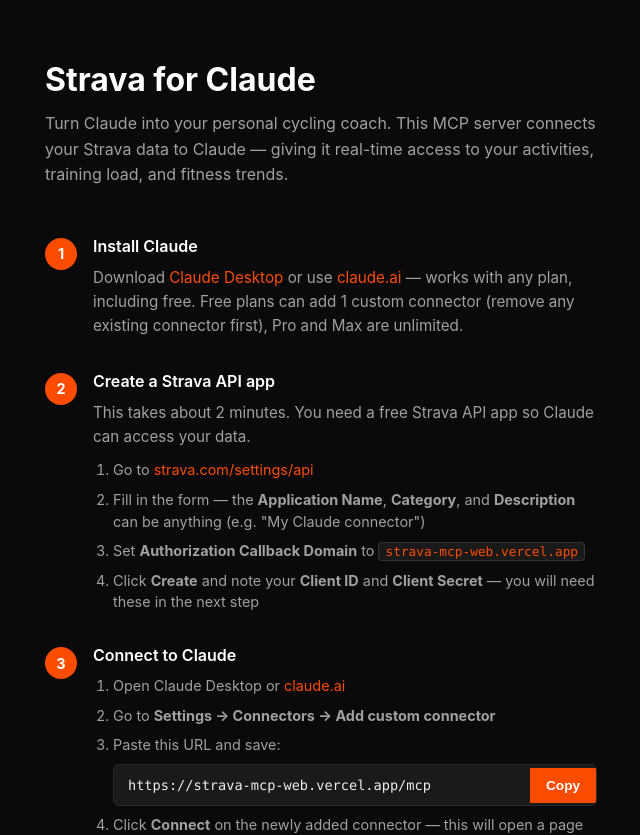
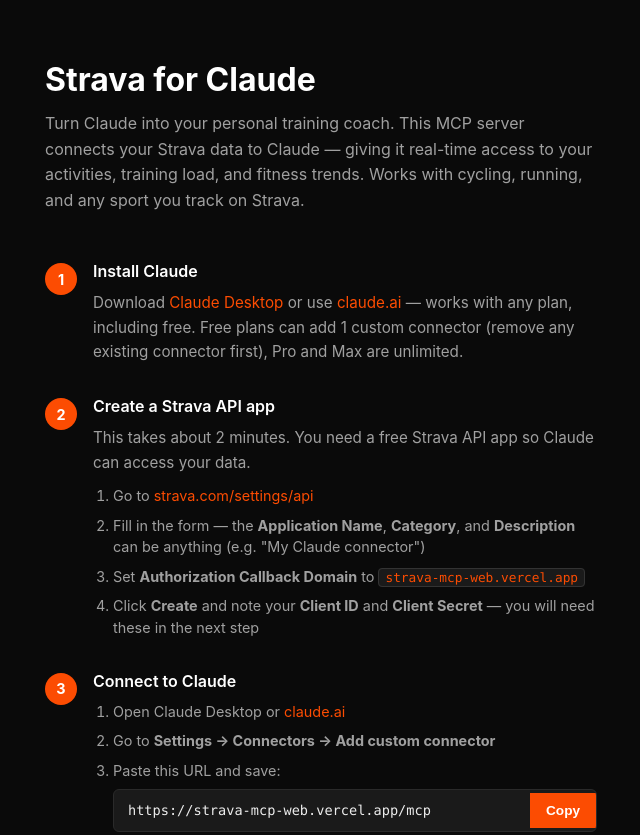
Before and after one commit to ArjanLig/strava-mcp, a Next.js app in the folder strava-mcp-web/: page / in a window 1280 px wide. Shown: the top 835 px of the page, without its empty margins (319-959 px from the left). Built offline with nearby package versions, Linux system fonts and the light colour scheme.

Commit message:
Broaden messaging: training coach, not just cycling

```diff
--- a/strava-mcp-web/app/page.tsx
+++ b/strava-mcp-web/app/page.tsx
@@ -18,9 +18,10 @@
       <div className="hero">
         <h1>Strava for Claude</h1>
         <p className="subtitle">
-          Turn Claude into your personal cycling coach. This MCP server connects
+          Turn Claude into your personal training coach. This MCP server connects
           your Strava data to Claude — giving it real-time access to your
-          activities, training load, and fitness trends.
+          activities, training load, and fitness trends. Works with cycling,
+          running, and any sport you track on Strava.
         </p>
       </div>
 
```
